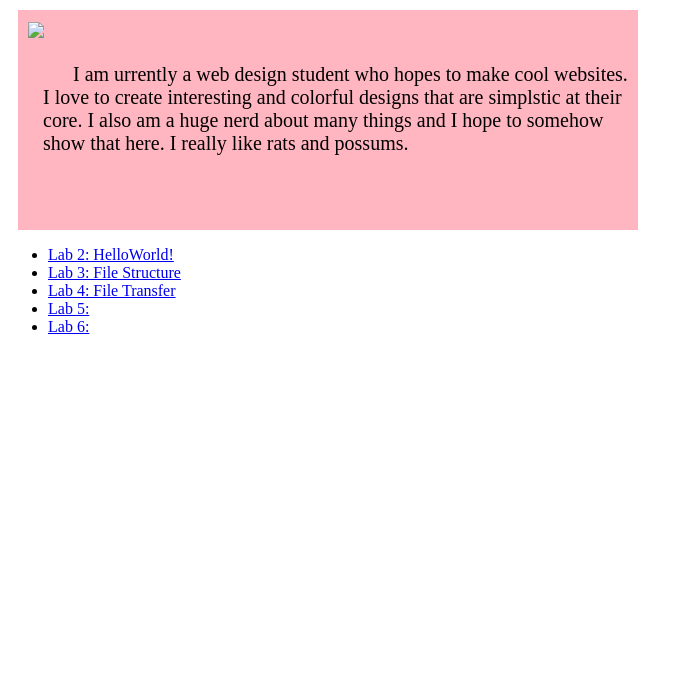
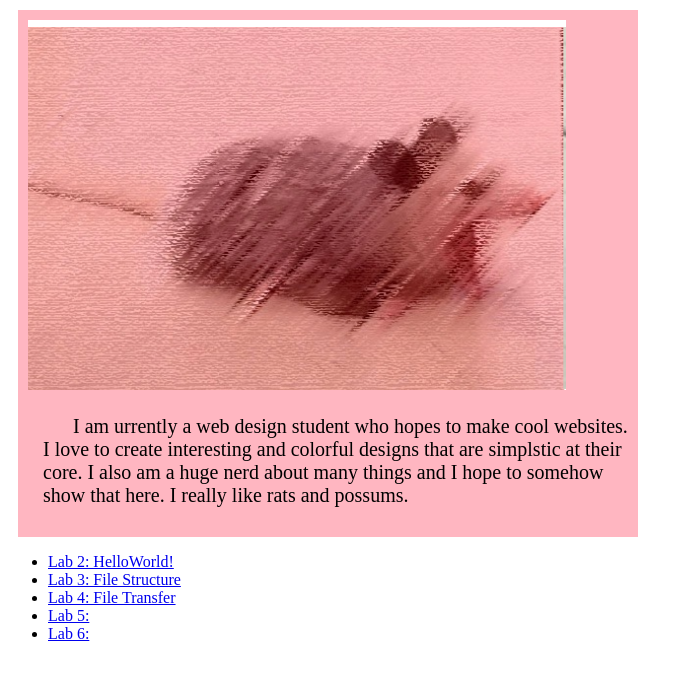
Before and after one commit to AWooddy/cst252, a plain HTML site: page homepage index.html in a window 1280 px wide. Shown: the whole page, without its empty margins (0-683 px from the left). Drawn offline with Linux system fonts and the light colour scheme; files that its build step writes are made by us from their sources.

Commit message:
Edits for images

```diff
--- a/homepage index.html
+++ b/homepage index.html
@@ -6,7 +6,7 @@
  </head>
 <body>
 	<div id="content">
-	<img src="its me.png">
+	<img src="img/its me.png">
 			<p> I am urrently a web design student who hopes to make cool websites. I love to create interesting and colorful designs that are simplstic at their core.
 			I also am a huge nerd about many things and I hope to somehow show that here. I really like rats and possums. </p>
 			</p>
```
Also changed, not shown: lab3/index.html (+2 -2 lines), lab3/img/Wooddy_Alex_Files_CST 252.png (renamed from img/Wooddy_Alex_Files_CST 252.png).
